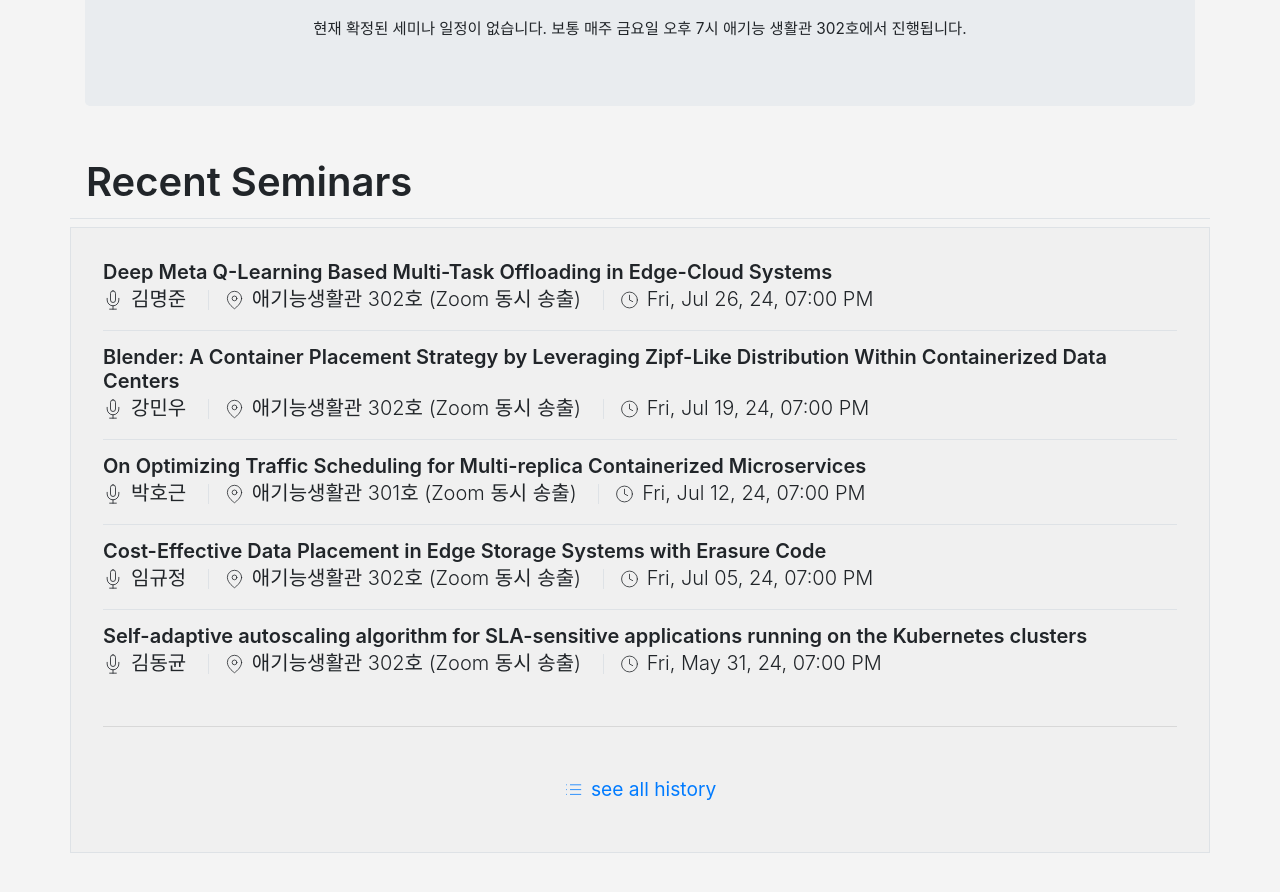
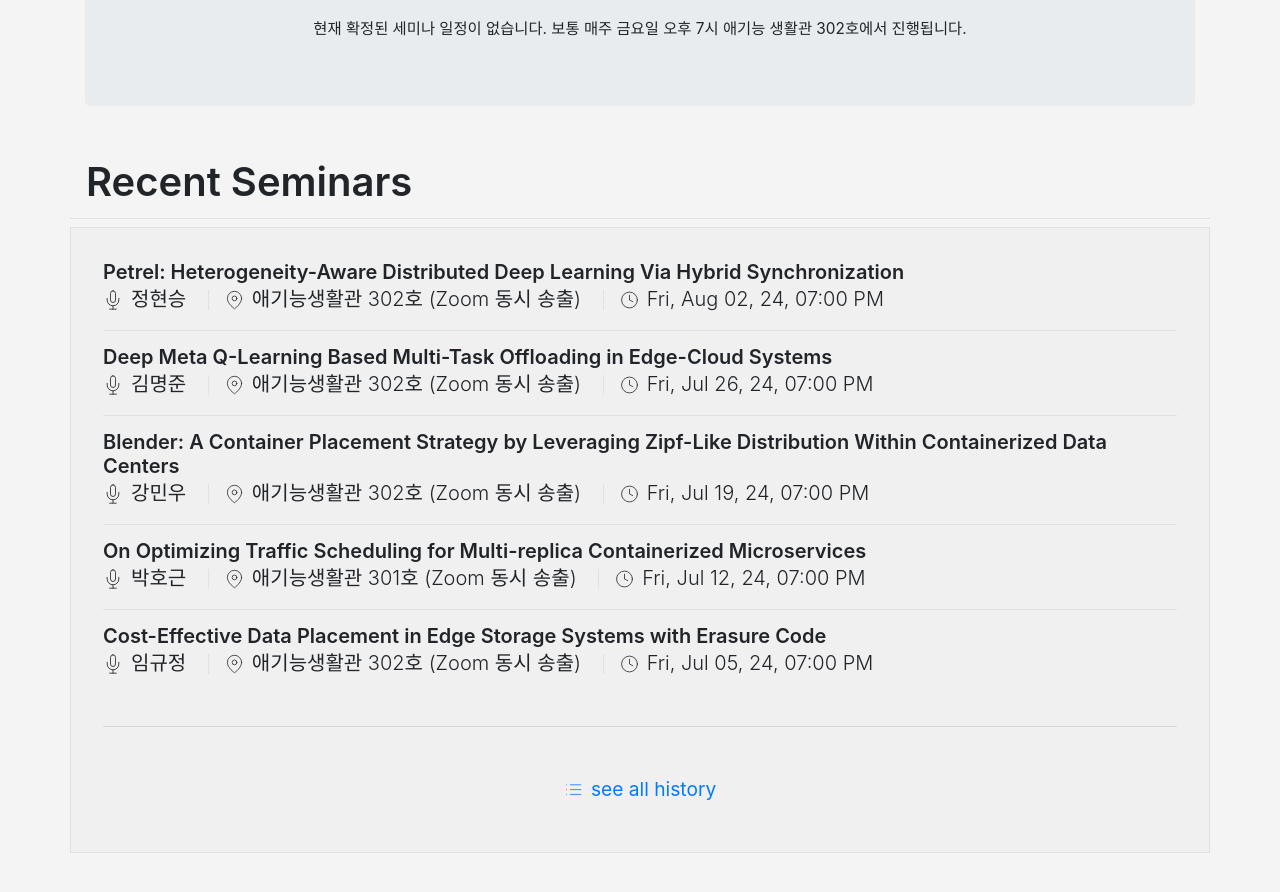
Before and after one commit to KU-Cloud/ku-cloud.github.io, a Jekyll site: the page built from seminar.html, in a window 1280 px wide and 900 px high, scrolled down 355 px. Shown: the top 892 px of the window. Built offline with Jekyll 4.4.1, drawn with Linux system fonts in a browser that asks for light colours.

Commit message:
hyunseung seminar

```diff
--- a/_data/seminars.yaml
+++ b/_data/seminars.yaml
@@ -1035,3 +1035,7 @@
   speacker: 김명준
   date: 2024-07-26T19:00:00.000+0900
   location: 애기능생활관 302호 (Zoom 동시 송출)
+- title: 'Petrel: Heterogeneity-Aware Distributed Deep Learning Via Hybrid Synchronization'
+  speacker: 정현승
+  date: 2024-08-02T19:00:00.000+0900
+  location: 애기능생활관 302호 (Zoom 동시 송출)
```
